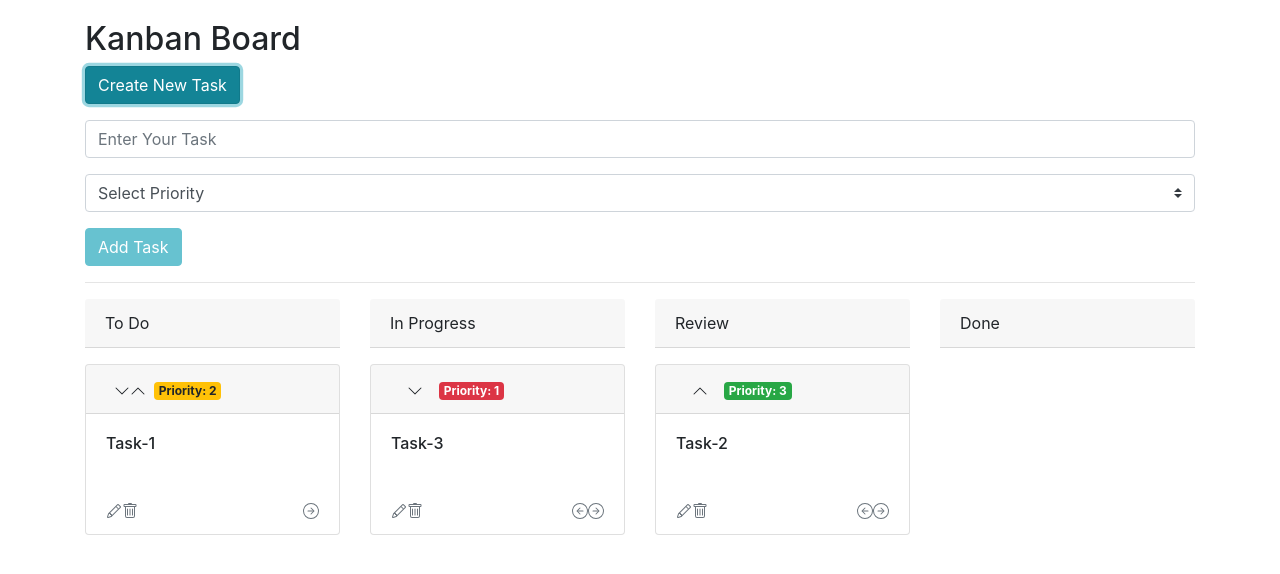
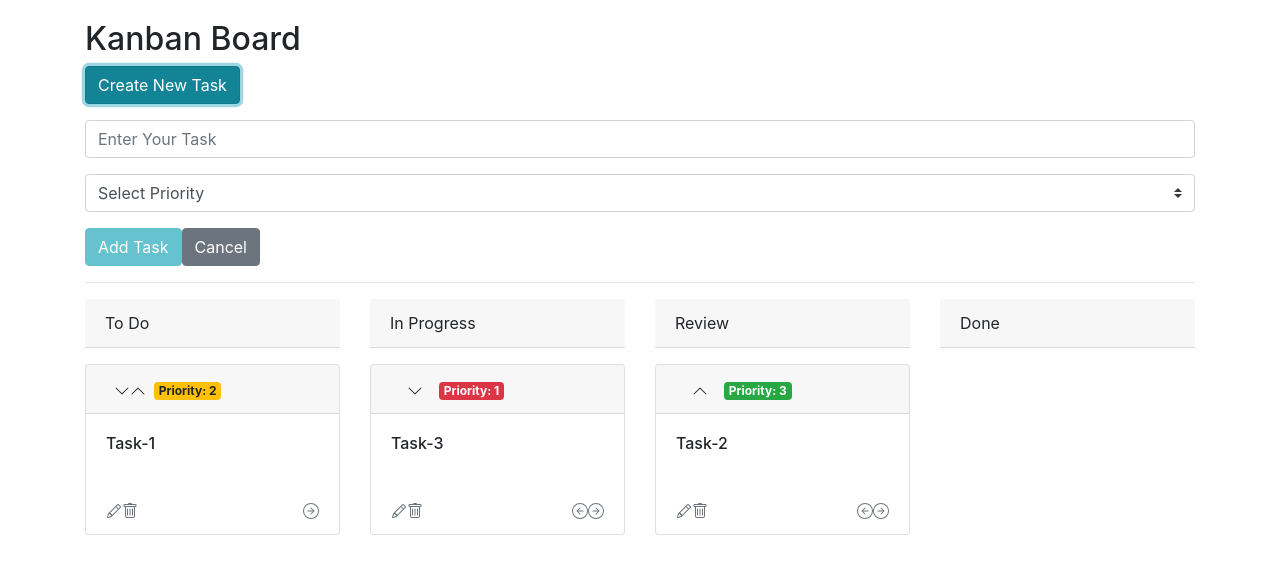
Before and after one commit to olgabresheva/kanban0808, a React (Create React App) app: page / in a window 1280 px wide. Both pictures are taken after a click on the button "Create New Task". Shown: the top 574 px of the page. Built offline with nearby package versions, Linux system fonts and the light colour scheme.

Commit message:
misc updates

```diff
--- a/package.json
+++ b/package.json
@@ -9,6 +9,7 @@
     "@testing-library/user-event": "^7.2.1",
     "bootstrap": "^4.5.2",
     "react": "^16.13.1",
+    "react-beautiful-dnd": "^13.0.0",
     "react-bootstrap": "^1.3.0",
     "react-dom": "^16.13.1",
     "react-scripts": "3.4.1",
--- a/src/App.js
+++ b/src/App.js
@@ -78,6 +78,7 @@ function App() {
                         key={index}
                         status={el}
                         tasks={tasks}
+                        id={index}
                         onTaskDelete={onTaskDelete}
                         onTaskMove={onTaskMove}
                         onTaskMoveByPriority={onTaskMoveByPriority}
--- a/src/Board.js
+++ b/src/Board.js
@@ -4,18 +4,22 @@ import Task from "./Task";
 
 
 function Board(props) {
+
     return (
         <span className="col-sm">
+
              <div className="card-header">
             {props.status}
              </div>
             <p/>
             {props.tasks.filter(el => el.status === props.status)
                 .sort(function (a, b) {
-                return a.priority - b.priority})
+                    return a.priority - b.priority
+                })
                 .map(el =>
                     <li key={el.id}>
                         <Task task={el}
+                              id={el.id}
                               onTaskDelete={props.onTaskDelete}
                               onTaskMove={props.onTaskMove}
                               onTaskMoveByPriority={props.onTaskMoveByPriority}
--- a/src/Task.js
+++ b/src/Task.js
@@ -42,7 +42,6 @@ const upBtn = (<svg width="1em" height="1em" viewBox="0 0 16 16" className="bi b
           d="M7.646 4.646a.5.5 0 0 1 .708 0l6 6a.5.5 0 0 1-.708.708L8 5.707l-5.646 5.647a.5.5 0 0 1-.708-.708l6-6z"/>
 </svg>);
 
-
 const editBtn = (<svg width="1em" height="1em" viewBox="0 0 16 16" className="bi bi-pencil" fill="currentColor"
                       xmlns="http://www.w3.org/2000/svg">
     <path fillRule="evenodd"
@@ -86,7 +85,7 @@ function Task(props) {
 
     return (
 
-        <div className="card">
+        <div className="card draggable" draggable="true">
             <div className="card-header">
                 <span className="priority">
                 {props.task.priority < 3 &&
@@ -112,7 +111,6 @@ function Task(props) {
             <div className="card-footer bg-transparent text-muted border-0">
                 <span className="float-left">
                 <span onClick={() => setEditMode(true)}>{editBtn}</span>
-                    {/*<span onClick={() => props.onTaskDelete(props.task.id)}></span>*/}
                     <span onClick={() => setShow(true)}>{deleteBtn}</span>
                     </span>
                 {show &&
@@ -120,8 +118,10 @@ function Task(props) {
                     <Modal show={show} onHide={handleClose}>
                         <Modal.Body>Please confirm if you want to delete this task</Modal.Body>
                         <Modal.Footer>
-                        <Button type="button" className="btn btn-secondary btn-sm" onClick={()=> setShow(false)}>Cancel</Button>
-                        <Button type="button" className="btn btn-primary btn-sm" onClick={handleClose}>Confirm</Button>
+                            <Button type="button" className="btn btn-secondary btn-sm"
+                                    onClick={() => setShow(false)}>Cancel</Button>
+                            <Button type="button" className="btn btn-primary btn-sm"
+                                    onClick={handleClose}>Confirm</Button>
                         </Modal.Footer>
                     </Modal>
                 </>
--- a/src/TaskCreateForm.js
+++ b/src/TaskCreateForm.js
@@ -17,12 +17,18 @@ function TaskCreateForm(props) {
     }
 
 
-    const taskCreate = (e) => {
-        //e.preventDefault();
+    const taskCreate = () => {
         props.onTaskCreate(newTask, priority);
         setFormOpen(false);
         setNewTask('');
         setAddBtnDisabled(true)
+    }
+
+    const onTaskCreateCancel = () => {
+        setNewTask('');
+        setPriority('Select Priority');
+        setAddBtnDisabled(true);
+        setFormOpen(false);
     }
 
     return (
@@ -46,6 +52,9 @@ function TaskCreateForm(props) {
                 <p/>
                 <button disabled={addBtnDisabled} type="submit" className="btn btn-info" onClick={taskCreate}>Add Task
                 </button>
+                <button type="button" className="btn btn-secondary"
+                        onClick={onTaskCreateCancel}>Cancel
+                </button>
             </form>
             }
 
```
Also changed, not shown: src/App.css (line endings or trailing spaces), src/logo.svg (deleted), 1 other file (tests, documents, lock files or other folders). Lines whose indentation alone changed are shown as unchanged.
